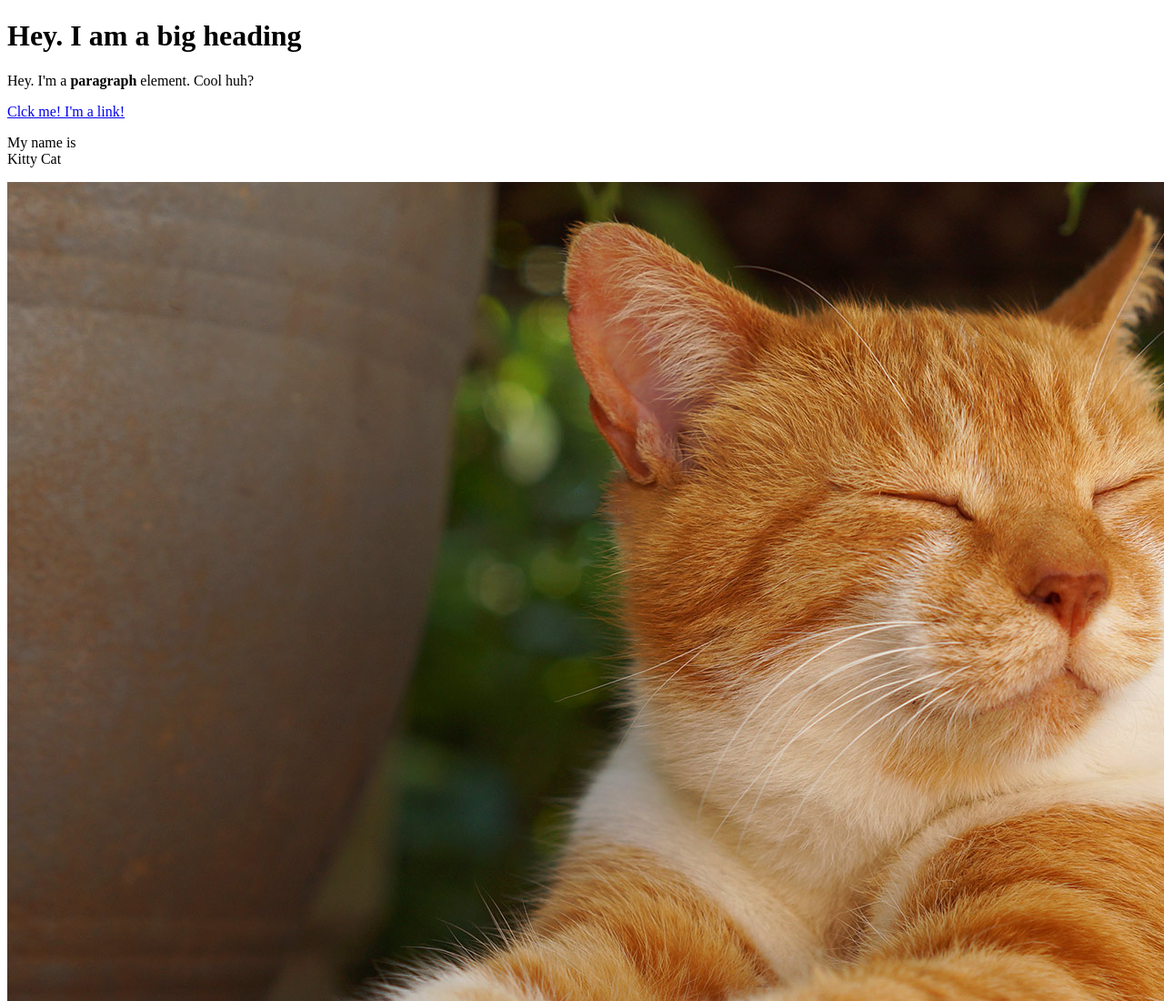
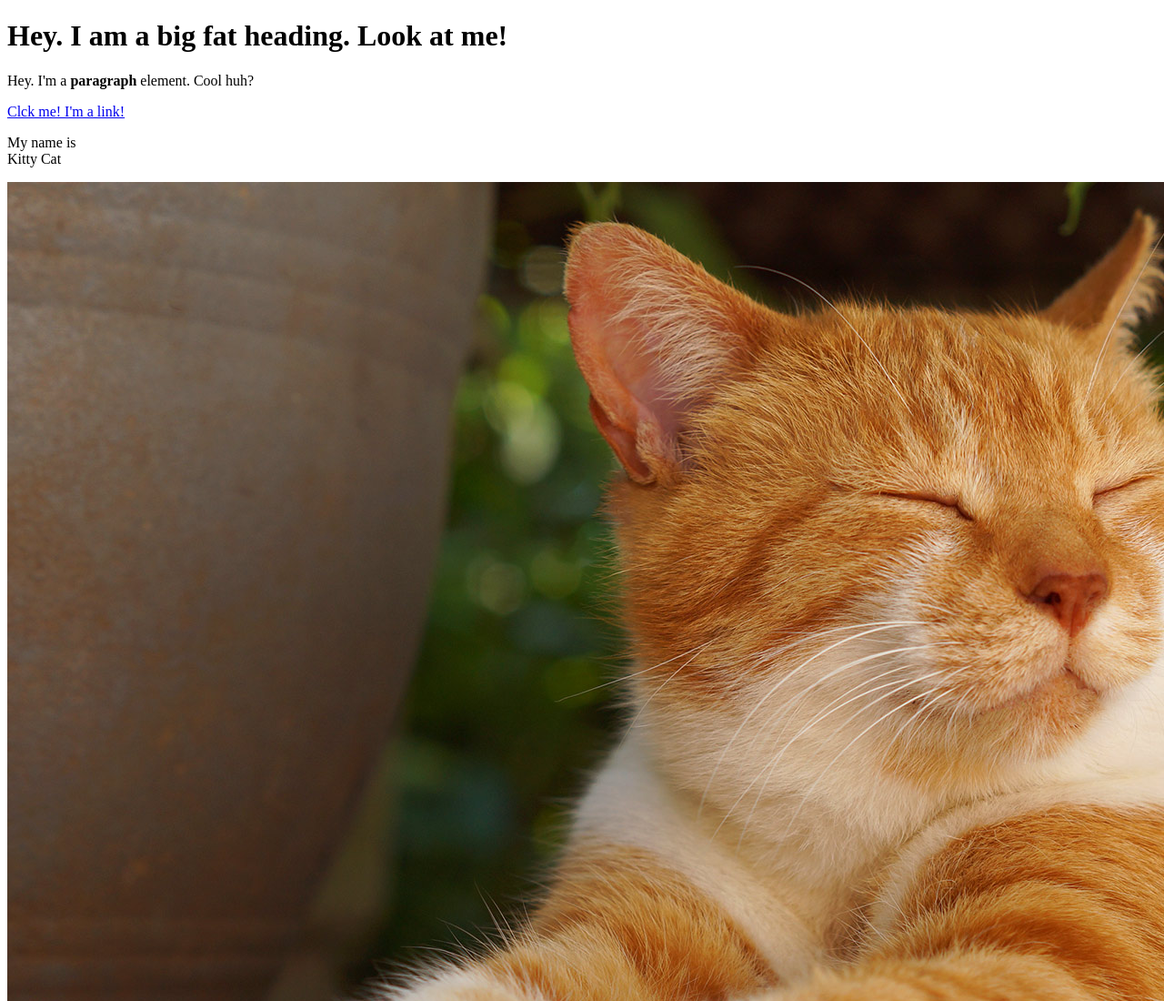
Before and after one commit to surenpo/cartoon-hero, a plain HTML site: page test.html in a window 1280 px wide. Shown: the top 1100 px of the page at 91% size. Drawn offline with Linux system fonts and the light colour scheme.

Commit message:
Added "fat" to heading

```diff
--- a/test.html
+++ b/test.html
@@ -4,7 +4,7 @@
 	<title>Test page</title>
 </head>
 <body>
-	<h1>Hey. I am a big heading</h1>
+	<h1>Hey. I am a big fat heading. Look at me!</h1>
 	<p>Hey. I'm a <b>paragraph</b> element. Cool huh?</p>
 	<a href="https://google.com" target="_blank" title="Let's go to Google">Clck me! I'm a link!</a>
 	<p>My name is <br>
```
